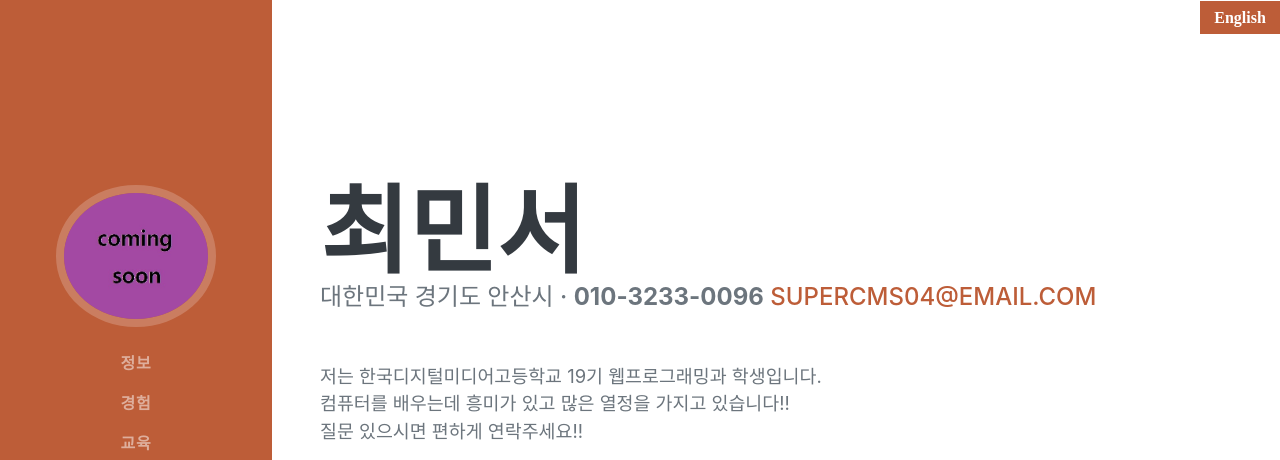
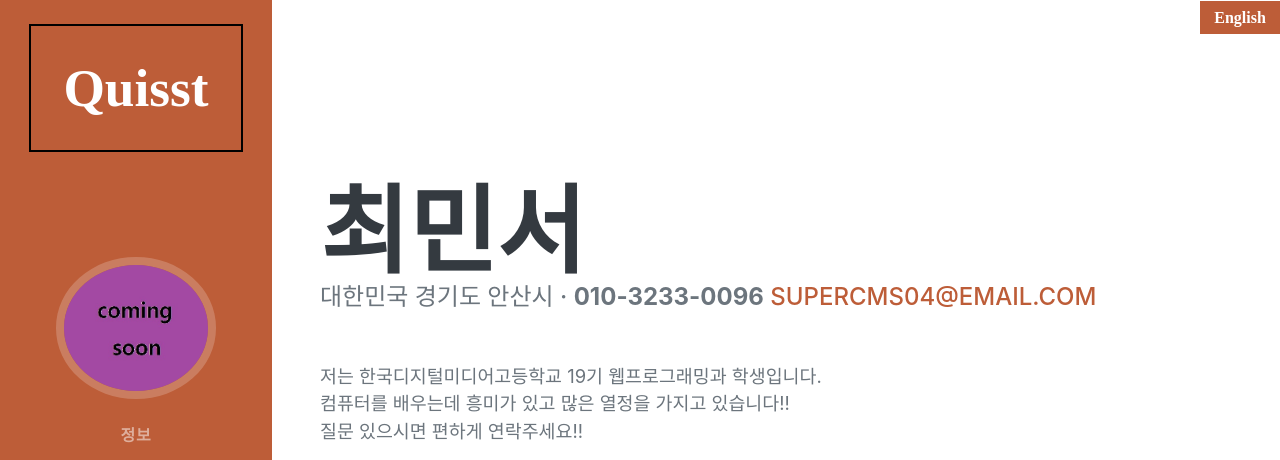
Before and after one commit to quisst/quisst.github.io, a plain HTML site: page index_KOR.html in a window 1280 px wide. Shown: the top 460 px of the page. Drawn offline with nearby package versions, Linux system fonts and the light colour scheme; a web font is replaced by a local one.

Commit message:
Initial commit

```diff
--- a/index_KOR.html
+++ b/index_KOR.html
@@ -33,6 +33,7 @@
         </form>
         <!-- Navigation-->
         <nav class="navbar navbar-expand-lg navbar-dark bg-primary fixed-top" id="sideNav">
+            <input type="text" value="Quisst" style="width:160pt; height:96pt; margin-top:12pt; color:#fff; font-size:40pt; font-family:굴림; font-weight:900; background-color:#bd5d38; border:2px solid #000000; text-align:center;">
             <a class="navbar-brand js-scroll-trigger" href="#page-top">
                 <span class="d-block d-lg-none">최민서</span>
                 <span class="d-none d-lg-block"><img class="img-fluid img-profile rounded-circle mx-auto mb-2" src="profile_picture.jpg" alt="" /></span>
```
